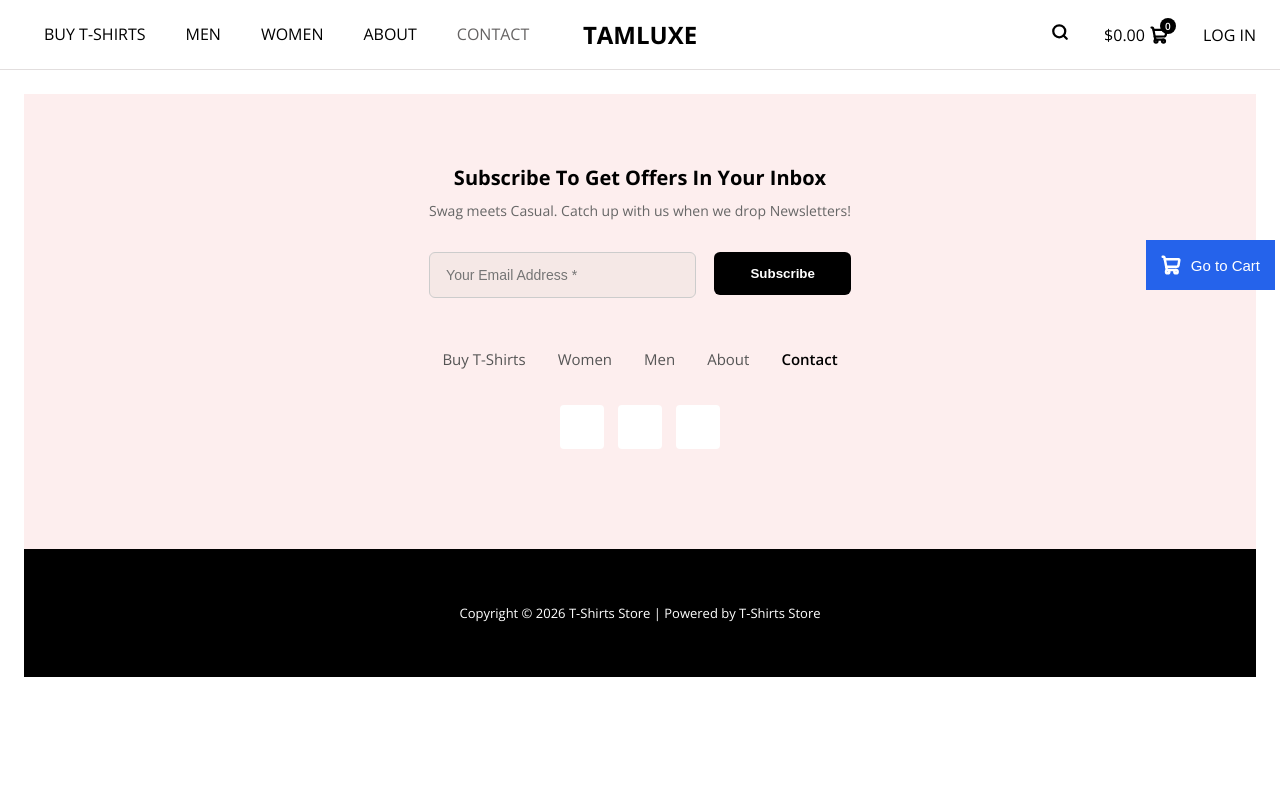
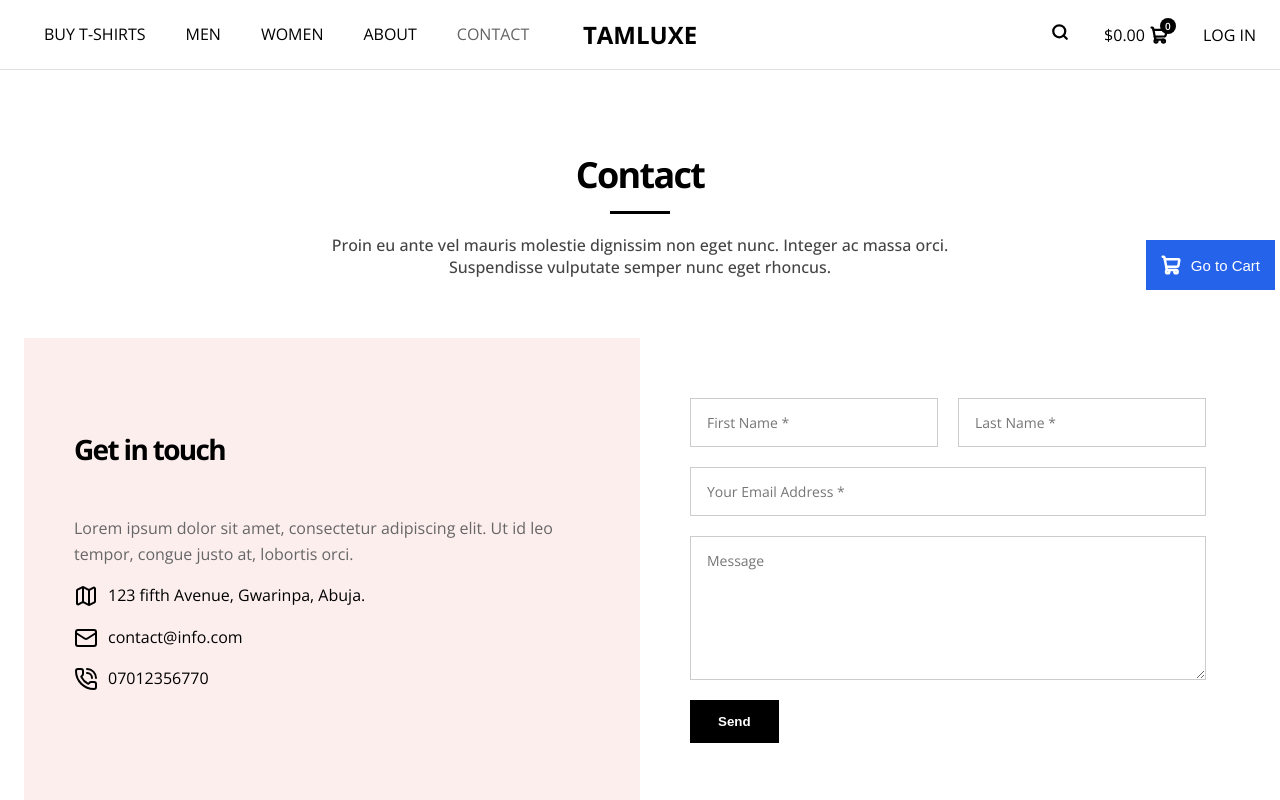
Before and after one commit to preyemurph7/e-commerce-store, a React (Vite) app: page /contact in a window 1280 px wide. Shown: the top 800 px of the page. Built offline with nearby package versions, Linux system fonts and the light colour scheme; some icons are missing.

Commit message:
Build Contactpage with info section and form

```diff
--- a/src/pages/Contact/Contact.css
+++ b/src/pages/Contact/Contact.css
@@ -0,0 +1,99 @@
+.contact-container {
+  padding: 0 24px;
+}
+
+.contact-text {
+  max-width: 700px;
+  margin: 80px auto 0;
+  text-align: center;
+}
+
+.contact-text h1 {
+  font-size: 36px;
+  font-weight: 700;
+  margin-bottom: 12px;
+}
+
+.contact-dash {
+  width: 60px;
+  height: 3px;
+  background-color: black;
+  margin: 0 auto 20px;
+}
+
+.contact-text h3 {
+  font-size: 16px;
+  font-weight: 500;
+  color: #444;
+}
+
+.contact-page-container {
+  display: flex;
+  max-width: 1300px;
+  margin: 60px auto;
+}
+
+.left-contact-info {
+  flex: 1;
+  background-color: #fdeeee;
+  padding: 60px 50px;
+  display: flex;
+  flex-direction: column;
+  gap: 16px;
+}
+
+.left-contact-info h1 {
+  font-size: 28px;
+  font-weight: 700;
+}
+
+.left-contact-info p {
+  color: #666;
+  line-height: 1.6;
+}
+
+.info-block {
+  display: flex;
+  align-items: center;
+  gap: 10px;
+}
+
+.info-block p {
+  color: black;
+}
+
+.contact-form {
+  flex: 1;
+  display: flex;
+  flex-direction: column;
+  gap: 20px;
+  padding: 60px 50px;
+}
+
+.name-row {
+  display: flex;
+  gap: 20px;
+}
+
+.contact-form input,
+.contact-form textarea {
+  border: 1px solid #ccc;
+  padding: 14px 16px;
+  font-size: 14px;
+  font-family: inherit;
+  width: 100%;
+}
+
+.contact-form textarea {
+  resize: vertical;
+}
+
+.send-button {
+  background-color: black;
+  color: white;
+  border: none;
+  padding: 14px 28px;
+  font-weight: 600;
+  cursor: pointer;
+  align-self: flex-start;
+}
--- a/src/pages/Contact/Contact.jsx
+++ b/src/pages/Contact/Contact.jsx
@@ -1,8 +1,51 @@
+import { MapIcon, MailIcon, PhoneCallIcon } from 'lucide-react'
 import './Contact.css'
 
 const Contact = () => {
     return(
         <>
+        <div className='contact-container'>
+            <div className='contact-text'>
+                 <h1>Contact</h1>
+                 <div className='contact-dash'></div>
+                 <h3>Proin eu ante vel mauris molestie dignissim non eget nunc. Integer ac massa orci.
+                 Suspendisse vulputate semper nunc eget rhoncus.
+                 </h3>
+            </div>
+
+            <div className='contact-page-container'>
+                <div className='left-contact-info'>
+                    <h1>Get in touch</h1>
+                    <p>Lorem ipsum dolor sit amet, consectetur adipiscing elit.
+                       Ut id leo tempor, congue justo at, lobortis orci.
+                    </p>
+                    <div className='info-block'>
+                         <MapIcon/>
+                         <p>123 fifth Avenue, Gwarinpa, Abuja.</p>
+                    </div>
+
+                    <div className='info-block'>
+                        <MailIcon/>
+                        <p>contact@info.com</p>
+                    </div>
+
+                    <div className='info-block'>
+                        <PhoneCallIcon/>
+                        <p>07012356770</p>
+                    </div>
+                </div>
+
+                <form className='contact-form'>
+                    <div className='name-row'>
+                        <input type="text" placeholder="First Name *" />
+                        <input type="text" placeholder="Last Name *" />
+                    </div>
+                    <input type="email" placeholder="Your Email Address *" />
+                    <textarea placeholder="Message" rows="6"></textarea>
+                    <button type="submit" className="send-button">Send</button>
+                </form>
+            </div>
+        </div>
         </>
     )
 }
```
